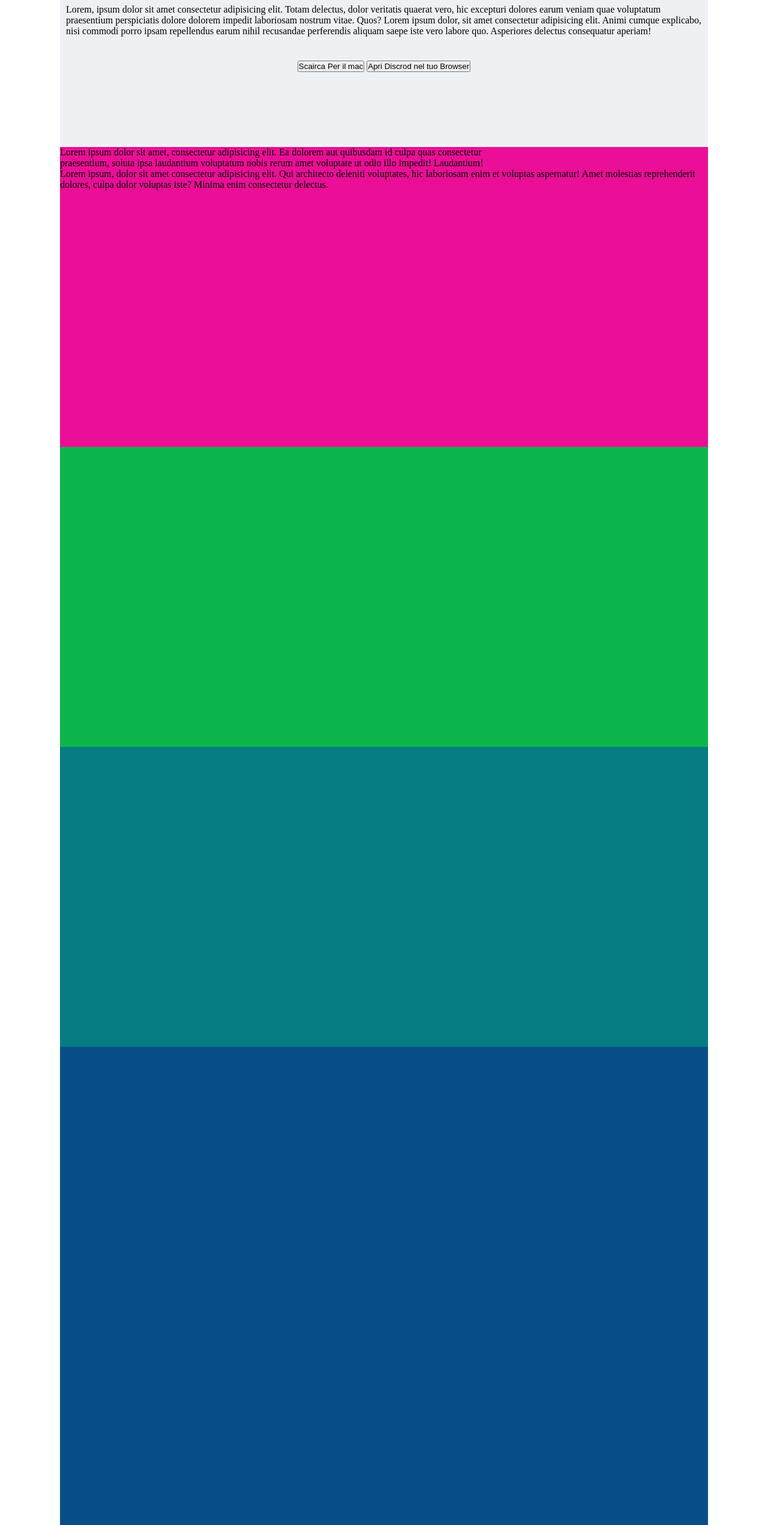
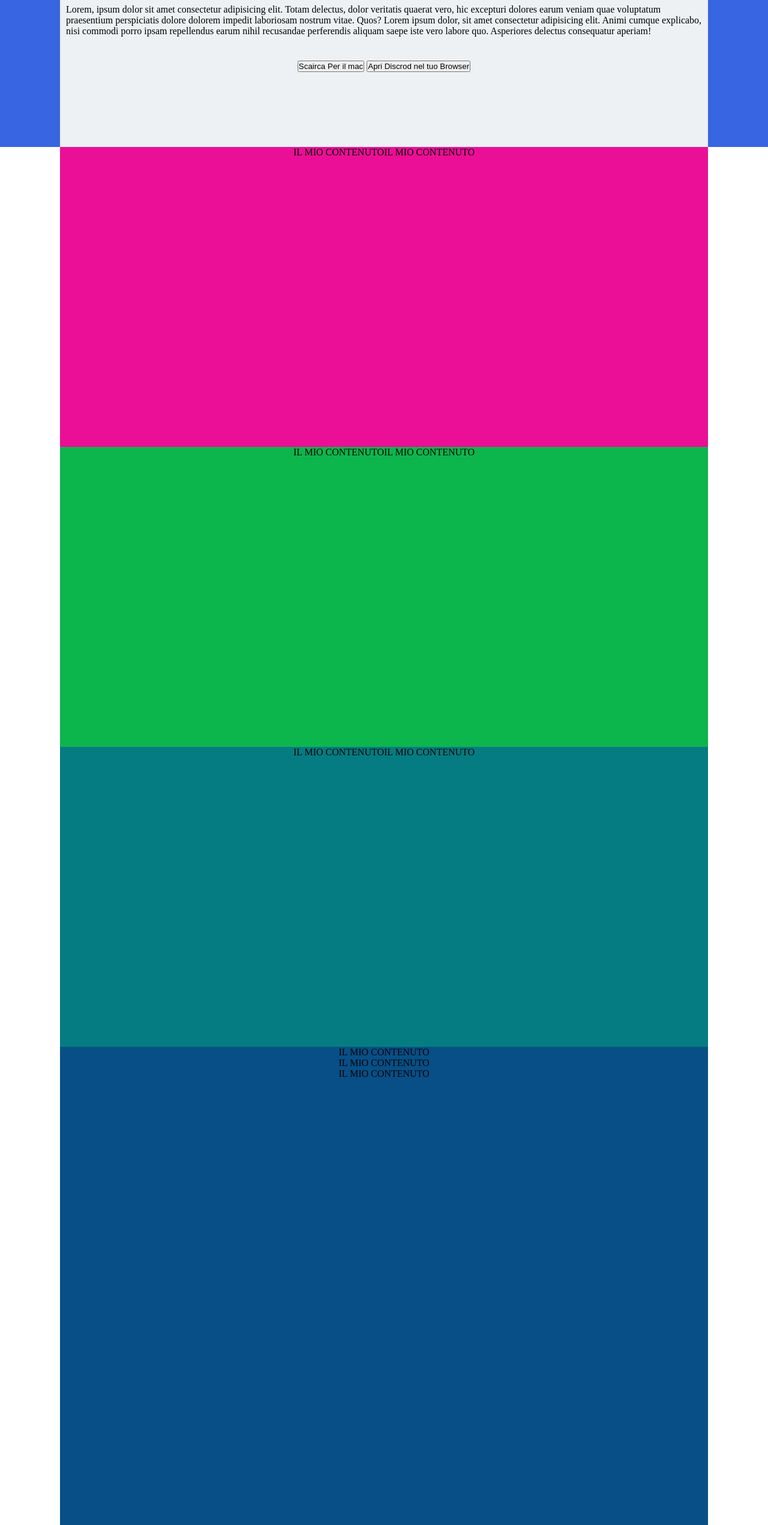
Before and after one commit to torone89/htmlcss-struttura-discord, a plain HTML site: page index.html in a window 1280 px wide. Shown: the part 255-2797 px from the top of the page at 60% size. Drawn offline with Linux system fonts and the light colour scheme.

Commit message:
finish layout and clear code

```diff
--- a/css/style.css
+++ b/css/style.css
@@ -18,12 +18,12 @@ grey-light: #a3a1a1
 
 
 
-.cointaner {
+.container {
     max-width: 1080px;
     margin: 0 auto;
 
 }
-}
+
 
 header {
 
@@ -33,11 +33,7 @@ header {
 
 
 
-footer {
 
-    height: 500px;
-    background-color: #23272a
-}
 
 
 /* Utilities */
@@ -50,20 +46,39 @@ nav {
     padding: 30px;
 }
 
+
+.row {
+    width: 100%;
+    display: flex;
+}
+
+.column {
+    display: flex;
+    flex-direction: column;
+}
+
+.center {
+    justify-content: center;
+    align-content: space-between;
+}
+
+.colonna {
+    justify-content: center;
+    align-items: center;
+    align-content: center;
+    display: flex;
+}
+
 .row-large {
     width: 70%
 }
 
-}
+
 
 .row-small {
     width: 30%;
 }
 
-.column-flex {
-    display: flex;
-    flex-direction: column;
-}
 
 /* Header */
 
@@ -89,38 +104,30 @@ nav {
 
 /* Main */
 
-.main {
-    height: 2000px;
-}
 
-.contenuto-principale {
-    display: flex;
-    flex-direction: column;
 
-}
-
-#first-background {
+.first-background {
 
     height: 500px;
 
     background-color: #ea0f96;
 }
 
-#second-background {
+.second-background {
 
     height: 500px;
     background-color: #0db54d;
 
 }
 
-#third-background {
+.third-background {
 
     height: 500px;
     background-color: #047c81;
 }
 
 
-#fourth-background {
+.fourth-background {
 
     height: 1000px;
     background-color: #074f86;
@@ -129,5 +136,16 @@ nav {
 
 
 
+/* Footer */
 
-/* Footer */
+.footer-background {
+
+    height: 500px;
+    background-color: #19cfd5;
+}
+
+.footer-background-seond {
+
+    height: 100px;
+    background-color: #cdec04;
+}
--- a/index.html
+++ b/index.html
@@ -17,7 +17,7 @@
     <!-- Intestazione Pagina -->
 
     <header>
-        <div class="cointaner">
+        <div class="container">
 
             <div class="cointaner-header-nav">
 
@@ -65,83 +65,141 @@
 
     <!-- Contenuto Principale -->
 
+
     <main>
-        <div class="cointaner">
-            <!-- dividio in sezioni -->
+        <div class="container">
 
-            <div class="contenuto-principale">
+            <div class="first-background ">
+                <div class="container">
+                    <div class="row center">
 
-                <section id="first-background">
-
-                    <div class="column-flex ">
-
-                        <div class="row-large ">
-                            <p>Lorem ipsum dolor sit amet, consectetur adipisicing elit. Ea dolorem aut quibusdam id
-                                culpa
-                                quas consectetur praesentium, soluta ipsa laudantium voluptatum nobis rerum amet
-                                voluptate
-                                ut odio illo impedit! Laudantium!
-
-                            </p>
+                        <div class="colonna">
+                            IL MIO CONTENUTO
                         </div>
 
-
-                        <div class="row-small ">
-                            <p>Lorem ipsum, dolor sit amet consectetur adipisicing elit. Qui architecto deleniti
-                                voluptates,
-                                hic laboriosam enim et voluptas aspernatur! Amet molestias reprehenderit dolores, culpa
-                                dolor voluptas iste? Minima enim consectetur delectus.</p>
-
+                        <div class="colonna">
+                            IL MIO CONTENUTO
                         </div>
 
                     </div>
+                </div>
+            </div>
 
+            <div class="second-background center ">
+                <div class="container">
+                    <div class="row center">
 
-                </section>
+                        <div class="colonna">
+                            IL MIO CONTENUTO
+                        </div>
 
-                <section id="second-background">
-
-                    <div class=" row-flex ">
-
+                        <div class="colonna ">
+                            IL MIO CONTENUTO
+                        </div>
 
                     </div>
+                </div>
+            </div>
 
+            <div class="third-background">
+                <div class="container">
+                    <div class="row center">
 
+                        <div class="colonna">
+                            IL MIO CONTENUTO
+                        </div>
 
-                </section>
+                        <div class="colonna">
+                            IL MIO CONTENUTO
+                        </div>
 
-                <section id="third-background">
+                    </div>
+                </div>
+            </div>
 
+            <div class="fourth-background ">
+                <div class="container">
+                    <div class="column center">
 
+                        <div class="colonna">
+                            IL MIO CONTENUTO
+                        </div>
 
-                </section>
+                        <div class="colonna">
+                            IL MIO CONTENUTO
+                        </div>
 
-                <section id="fourth-background">
+                        <div class="colonna">
+                            IL MIO CONTENUTO
+                        </div>
+
+                    </div>
+                </div>
+            </div>
 
 
 
 
-                </section>
-            </div>
+
+
+
+
+
         </div>
+
+
 
     </main>
 
     <!-- Piè di Pagina -->
     <footer>
-        <div class="cointaner-footer-nav">
-            <h1>Il tuo posto per parlare</h1>
 
-            <h6>Prodotto</h6>
-            <h6>compagnia</h6>
-            <h6>Risorse</h6>
-            <h6>Norme</h6>
+        <div class="container">
+
+            <div class="footer-background">
+                <div class="container">
+                    <div class="row center">
+
+                        <div class="colonna">
+                            <h1>Il tuo posto per parlare</h1>
+                        </div>
+
+                        <div class="colonna">
+                            <h6>Prodotto</h6>
+                        </div>
+                        <div class="colonna">
+                            <h6>Compagnia</h6>
+                        </div>
+                        <div class="colonna">
+                            <h6>Risorse</h6>
+                        </div>
+                        <div class="colonna">
+                            <h6>Norme</h6>
+                        </div>
 
 
-            <div class="cointaner-footer">
-                <h3>Immagine</h3>
-                <button>prova</button>
+                    </div>
+                </div>
             </div>
+
+
+            <div class="footer-background-seond">
+                <div class="container">
+                    <div class="row center">
+
+
+                        <div class="colonna">
+                            <h6>Prodotto</h6>
+                        </div>
+                        <div class="colonna">
+                            <h6>Compagnia</h6>
+                        </div>
+
+                    </div>
+                </div>
+            </div>
+
+        </div>
 
     </footer>
 
```
